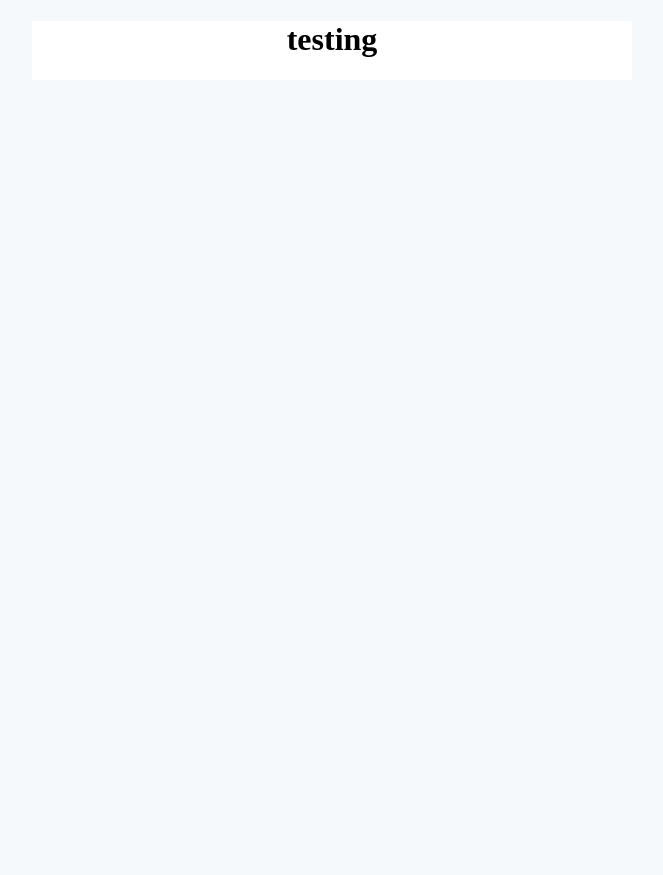
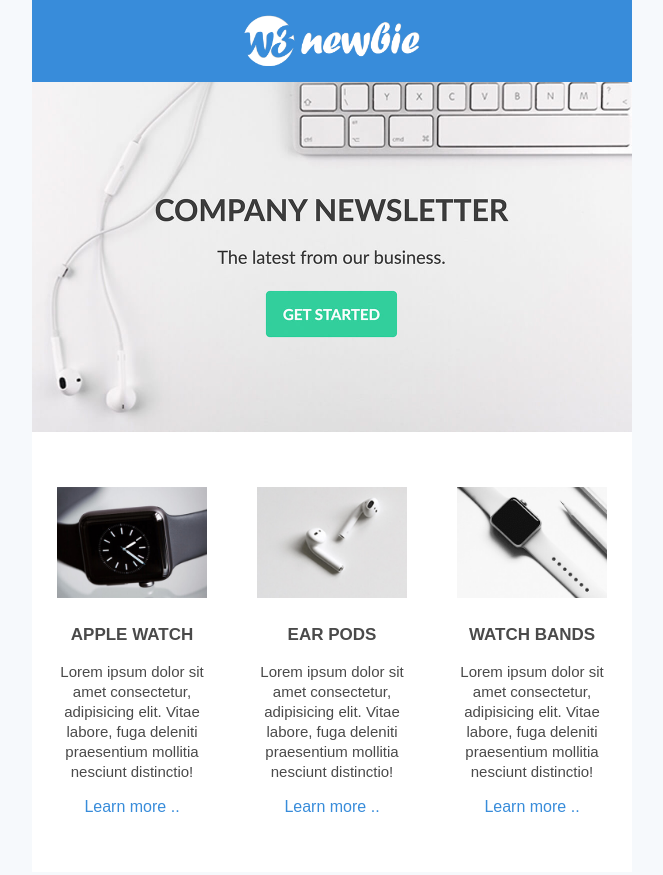
Before and after one commit to DavidCJAdindu/html-email-projects, a plain HTML site: page index.html in a window 1280 px wide. Shown: the whole page, without its empty margins (308-971 px from the left). Before the commit the page ends 800 px from the top, so only its background shows below. Drawn offline with Linux system fonts and the light colour scheme.

Commit message:
working on first html-email

```diff
--- a/index.html
+++ b/index.html
@@ -39,6 +39,38 @@
 			width: 100%;
 			max-width: 600px;
 			border-spacing: 0;
+			font-family: sans-serif;
+			color: #4a4a4a;
+		}
+
+		.three-columns {
+			text-align: center;
+			font-size: 0;
+			padding-top: 40px;
+			padding-bottom: 30px;
+		}
+
+		.three-columns .column {
+			width: 100%;
+			max-width: 200px;
+			display: inline-block;
+			vertical-align: top;
+		}
+
+		.padding {
+			padding: 15px;
+		}
+
+		.three-columns .content {
+			font-size: 15px;
+			line-height: 20px;
+
+		}
+
+		a {
+			text-decoration: none;
+			color: #388cda;
+			font-size: 16px;
 		}
 
 
@@ -54,9 +86,106 @@
 	<center class="wrapper">
 		<div class="webkit">
 
+			<!-- Outer Table -->
 			<table class="outer" align="center">
 
-				<h1>testing</h1>
+				<!-- Logo -->
+				<tr>
+					<td>
+						<table width="100%" style="border-spacing: 0;">
+							<tr>
+								<td style="background-color: #388cda;padding:10px;text-align:center;">
+									<a href=""><img src="img/w3newbie-white.png" width="180px" alt=""></a>
+								</td>
+							</tr>
+						</table>
+					</td>
+				</tr>
+
+
+				<!-- Banner picture -->
+				<tr>
+					<td>
+						<a href=""><img src="img/1200x700.jpg" width="600px" alt="Banner" style="max-width: 100%;"></a>
+					</td>
+				</tr>
+
+				<!--  -->
+				<tr>
+					<td>
+						<table widtth="100%" style="border-spacing: 0;">
+							<tr>
+								<td class="three-columns">
+									<table class="column">
+										<tr>
+											<td class="padding">
+												<table class="content">
+													<tr>
+														<td>
+															<a href=""><img src="img/380x280.jpg" width="150px" style="max-width: 150px;" alt=""></a></td>
+													</tr>
+
+													<tr>
+														<td style="padding: 10px;">
+															<p style="font-size: 17px; font-weight: bold;">APPLE WATCH</p>
+															<p>Lorem ipsum dolor sit amet consectetur, adipisicing elit. Vitae labore, fuga deleniti praesentium mollitia nesciunt distinctio!</p>
+															<a href="">Learn more ..</a>
+
+														</td>
+													</tr>
+												</table>
+											</td>
+										</tr>
+									</table>
+
+									<table class="column">
+										<tr>
+											<td class="padding">
+												<table class="content">
+													<tr>
+														<td>
+															<a href=""><img src="img/380x280-2.jpg" width="150px" style="max-width: 150px;" alt=""></a></td>
+													</tr>
+
+													<tr>
+														<td style="padding: 10px;">
+															<p style="font-size: 17px; font-weight: bold;">EAR PODS</p>
+															<p>Lorem ipsum dolor sit amet consectetur, adipisicing elit. Vitae labore, fuga deleniti praesentium mollitia nesciunt distinctio!</p>
+															<a href="">Learn more ..</a>
+
+														</td>
+													</tr>
+												</table>
+											</td>
+										</tr>
+									</table>
+
+									<table class="column">
+										<tr>
+											<td class="padding">
+												<table class="content">
+													<tr>
+														<td>
+															<a href=""><img src="img/380x280-3.jpg" width="150px" style="max-width: 150px;" alt=""></a></td>
+													</tr>
+
+													<tr>
+														<td style="padding: 10px;">
+															<p style="font-size: 17px; font-weight: bold;">WATCH BANDS</p>
+															<p>Lorem ipsum dolor sit amet consectetur, adipisicing elit. Vitae labore, fuga deleniti praesentium mollitia nesciunt distinctio!</p>
+															<a href="">Learn more ..</a>
+
+														</td>
+													</tr>
+												</table>
+											</td>
+										</tr>
+									</table>
+								</td>
+							</tr>
+						</table>
+					</td>
+				</tr>
 
 
 
```
